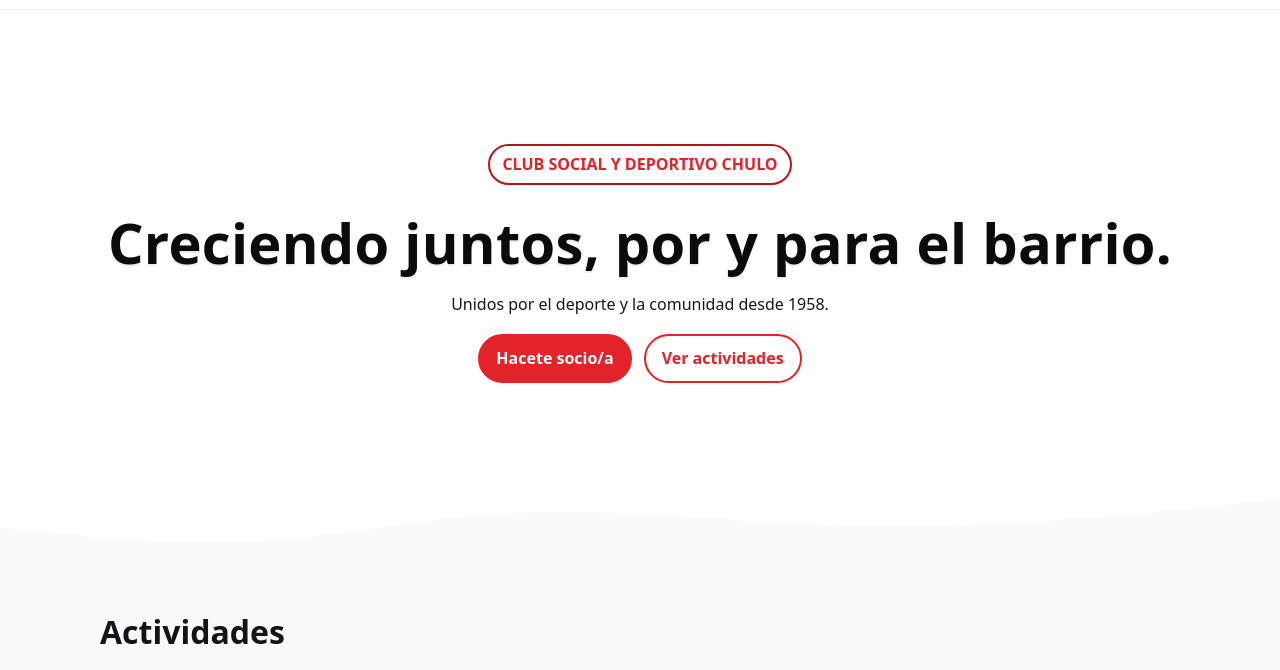
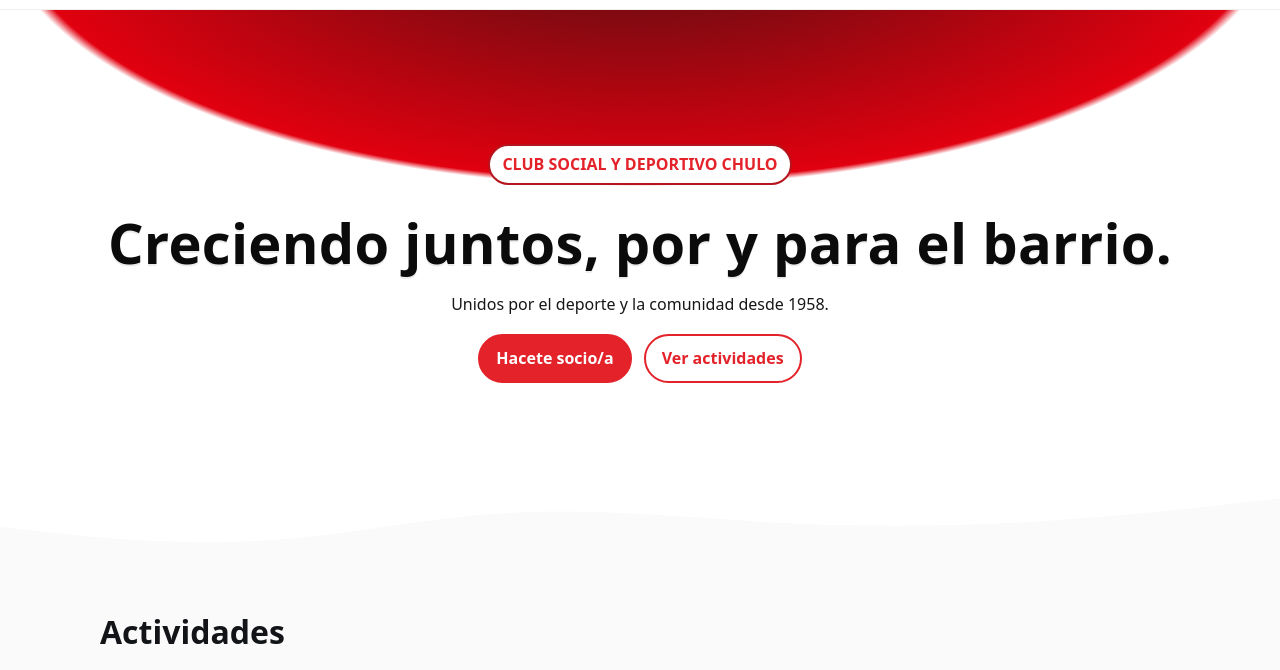
Before and after one commit to fifipereira/clubchulo, a plain HTML site: page index.html in a window 1280 px wide. Shown: the part 114-784 px from the top of the page. Drawn offline with Linux system fonts and the light colour scheme.

Commit message:
cambioSS

```diff
--- a/index.html
+++ b/index.html
@@ -61,8 +61,8 @@ a:hover{text-decoration:underline}
 /* Hero */
 .hero{
   position:relative;
-  /*background: radial-gradient(1400px 600px at 50% -100px, var(--red) 0, #ff6b74 45%, #fff 46%);*/
-  background-color: currentColor;
+  background: radial-gradient(1400px 600px at 50% -100px, #461012 0, #e1000f 45% 45%, #ffffff 46%);
+  /*background-color: currentColor;*/
   color:#fff;
 }
 .hero-inner{padding:70px 0 96px;text-align:center}
```
